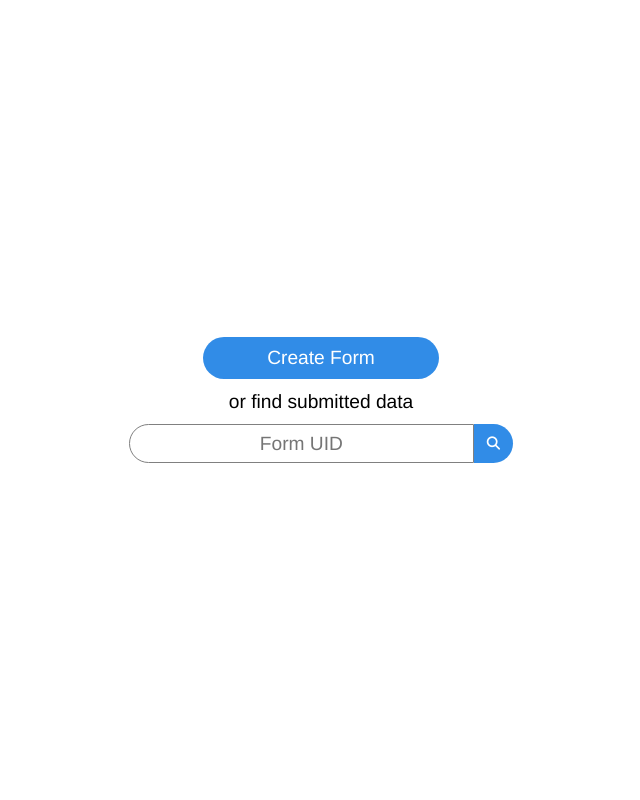
After one commit to Ledorub/form-creator-server, a Django app: template form_creator_app/templates/form_creator_app/home.html in a window 1280 px wide. The commit adds this page. Shown: the whole page, without its empty margins (319-959 px from the left). Run offline with Django 4.2, Linux system fonts and the light colour scheme; the template is opened without the code that fills it, so the values that code supplies are empty; some libraries are stand-ins or nearby versions.

Commit message:
Refactor stylesheets.

```diff
--- /dev/null
+++ b/form_creator_app/static/form_creator_app/css/base.css
@@ -0,0 +1,7 @@
+@import "reset.css";
+
+body {
+    font-family: Helvetica, sans-serif;
+    line-height: 1;
+    font-size: 1.2rem;
+}
--- a/form_creator_app/static/form_creator_app/css/main.css
+++ b/form_creator_app/static/form_creator_app/css/home.css
@@ -1,46 +1,39 @@
-* {
-  box-sizing: border-box;
-  margin: 0;
-  padding: 0;
-}
+@import "base.css";
 
 body {
-  font-family: Helvetica, sans-serif;
   display: flex;
   height: 100vh;
   flex-direction: column;
   align-items: center;
   justify-content: center;
-  line-height: 1;
-  font-size: 1.2em;
 }
 
 label[for="form-uid-input"] {
   display: none;
 }
 
-a {
+.anchor-btn {
   border-radius: 100px;
   padding: 0.9% 5%;
   text-decoration: none;
 }
 
-.data-search__spacing-text {
+.spacing-text {
   margin: 1% 0;
 }
 
-.data-search {
+.search {
   display: flex;
   justify-content: center;
   min-width: 30%;
 }
 
-.data-search__search-bar {
+.search__bar {
   display: flex;
   width: 100%;
 }
 
-.data-search__input {
+.search__input {
   width: 90%;
   outline: none;
   border: 1px solid grey;
@@ -51,11 +44,11 @@ a {
   font-size: inherit;
 }
 
-.data-search__input:focus {
+.search__input:focus {
   outline: 1px inset #318ce7;
 }
 
-.data-search__submit {
+.search__submit {
   height: 100%;
   aspect-ratio: 1/1;
   appearance: none;
--- /dev/null
+++ b/form_creator_app/static/form_creator_app/css/reset.css
@@ -0,0 +1,7 @@
+*,
+::before,
+::after {
+    box-sizing: border-box;
+    padding: 0;
+    margin: 0;
+}
--- /dev/null
+++ b/form_creator_app/templates/form_creator_app/home.html
@@ -0,0 +1,23 @@
+{% load static %}
+<!DOCTYPE html>
+<html lang="en">
+<head>
+  <meta charset="UTF-8">
+  <title>Form Creator App</title>
+  <link rel="stylesheet" type="text/css" href="https://cdnjs.cloudflare.com/ajax/libs/font-awesome/6.1.1/css/all.min.css">
+  <link rel="stylesheet" type="text/css" href="{% static 'form_creator_app/css/home.css' %}">
+</head>
+<body>
+  <a href="{% url 'form-creator-app:form-creator' %}" class="btn anchor-btn">Create Form</a>
+  <p class="spacing-text">or find submitted data</p>
+  <form method="post" class="search">
+    {% csrf_token %}
+    <div class="search__bar">
+      <label for="form-uid-input">Form UID</label>
+      <input id="form-uid-input" class="search__input" type="text"
+             name="form_uid" placeholder="Form UID" />
+      <input class="search__submit btn fa" type="Submit" value="&#xf002" />
+    </div>
+  </form>
+</body>
+</html>
--- a/form_creator_app/views.py
+++ b/form_creator_app/views.py
@@ -14,7 +14,7 @@ from form_creator_app.json_rpc import Dispatcher, RPCRequest
 
 
 class MainView(views.View):
-    template_name = 'form_creator_app/main.html'
+    template_name = 'form_creator_app/home.html'
 
     def get(self, request):
         return render(request, self.template_name)
```
Also changed, not shown: form_creator_app/templates/form_creator_app/main.html (deleted, +0 -23 lines).
